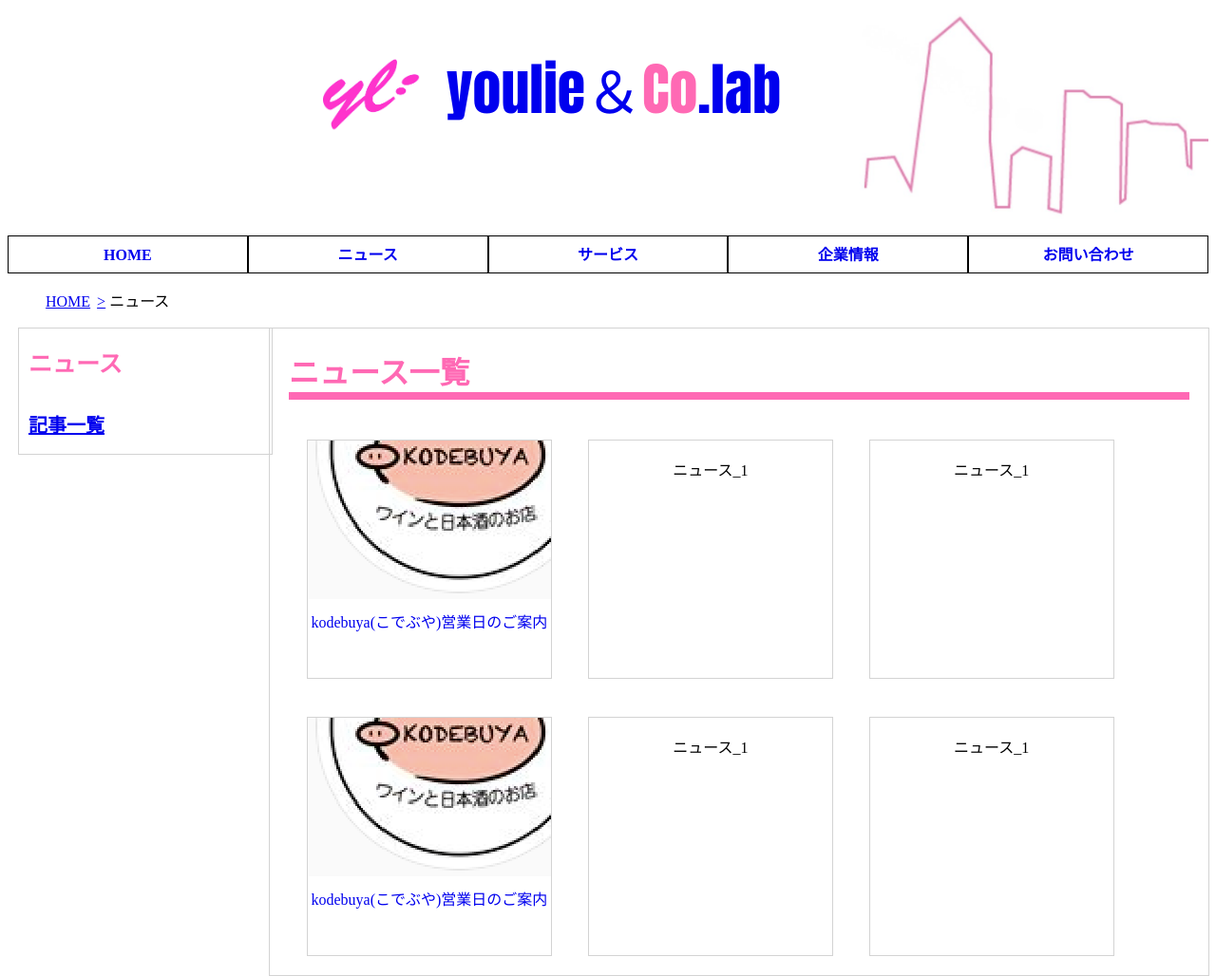
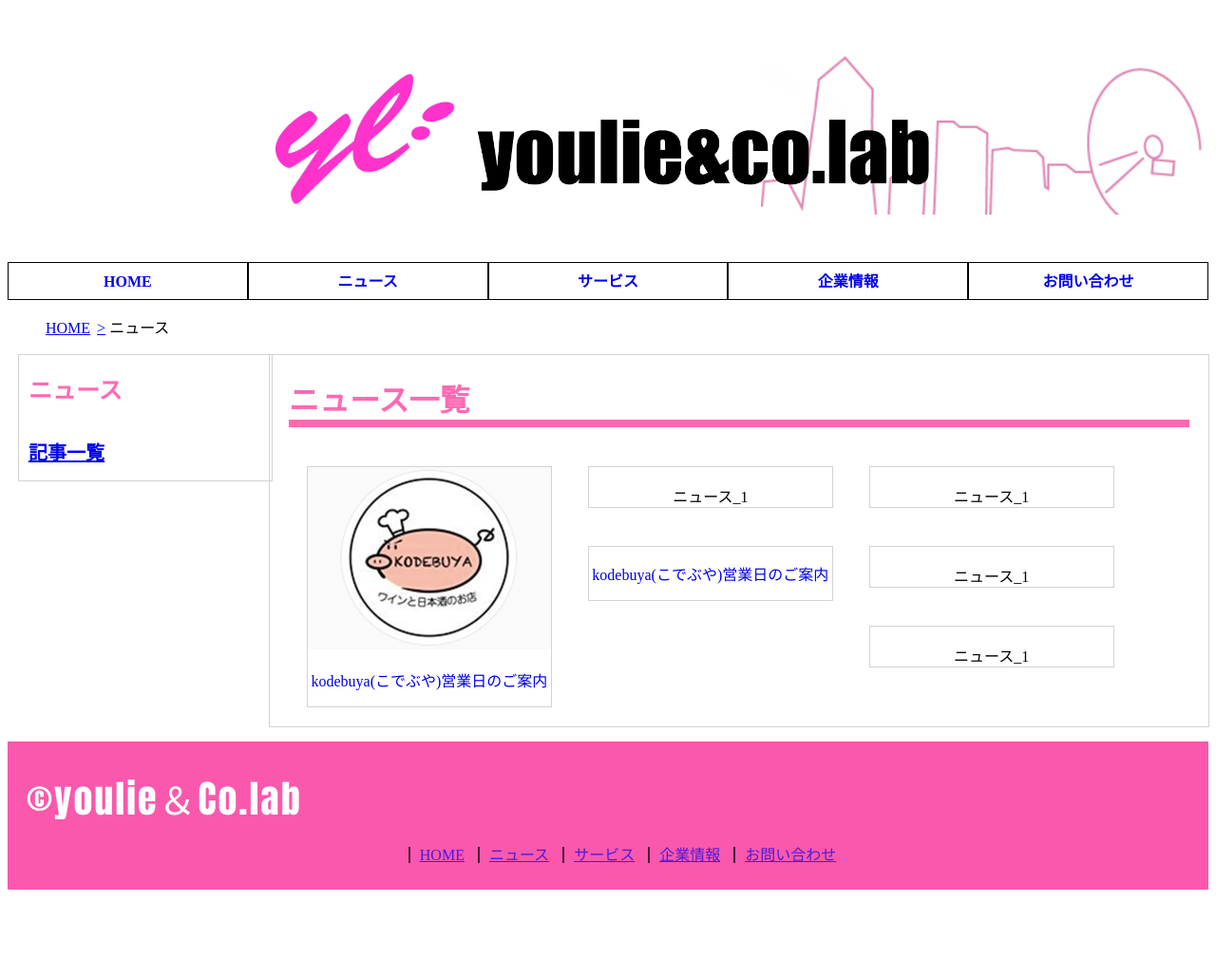
Before and after one commit to youlielab/official, a plain HTML site: page news.html in a window 1280 px wide. Shown: the top 1028 px of the page at 95% size. After the commit the page ends 947 px from the top, so only its background shows below. Drawn offline with Linux system fonts and the light colour scheme.

Commit message:
20200711fix

```diff
--- a/news.html
+++ b/news.html
@@ -2,17 +2,20 @@
 <html>
 <head>
  <meta charset="utf-8">
+  <!--レスポンシブ用-->
+ <meta name="viewport" content="width=device-width, initial-scale=1.0">
+
  <title>youlieタイトル</title>
  <link rel="stylesheet" href="stylesheet_news.css">
-<link rel="stylesheet" href="//maxcdn.bootstrapcdn.com/font-awesome/4.3.0/css/font-awesome.min.css">
+ <!--レスポンシブ用-->
+ <link rel="stylesheet" href="responsive_stylesheet.css">
+
 </head>
 
 <body>
 		<div class="header">
-			<div class="yokonarabi">
-				<a href="index.html"><img src="images/ロゴ（色調整済）.jpg" class="youlie-logo"　alt="ロゴ"></a>
-				<a href="index.html"><div class="header-logo">youlie＆<span>Co</span>.lab</div></a>
-			</div>
+			<a href="index.html"><img src="images/ロゴ（色調整済）.jpg" class="youlie-logo"　alt="ロゴ"></a>
+			<a href="index.html"><img src="images/youlie&co.lab.png" class="header-logo"></a>
 		</div>
 
 		<div class="header-list">
@@ -52,7 +55,10 @@
 
         <div class="gallery">
              <ul>
-             <a href="news_kodebuya.html"><li class="li_1"><p>kodebuya(こでぶや)営業日のご案内</p></li></a>
+             	<a href="news_kodebuya.html"><li class="li_1">
+             		<img src="images/kodebuya_icon_small.jpg">
+             		<p>kodebuya(こでぶや)営業日のご案内</p>
+             	</li></a>
              </ul>
 
              <ul>
@@ -64,7 +70,7 @@
              </ul>
 
              <ul>
-             <a href="news_kodebuya.html"><li class="li_1"><p>kodebuya(こでぶや)営業日のご案内</p></li></a>
+             <a href="news_kodebuya.html"><li class="li_4"><p>kodebuya(こでぶや)営業日のご案内</p></li></a>
              </ul>
 
              <ul>
--- a/responsive_stylesheet.css
+++ b/responsive_stylesheet.css
@@ -126,7 +126,7 @@
 
 
 /*以下サービスページ用css*/
-    .services {
+    .services,.services2 {
         flex-direction:column;
     }
 
@@ -134,11 +134,27 @@
     }
 /*ここまで*/
 
-}
 
 
-/*ここまで*/
+/*以下newsページ用css*/
 
+    .company_list {
+        display:none;
+        /*企業情報ページとここは共有*/
+    }
+
+    .company_threebox {
+        width:100%;
+    }
+
+    .gallery {
+        flex-direction:column;
+    }
+
+    .gallery ul li{
+    width:auto;
+    float:none;
+    }
 
 
 
--- a/stylesheet_company.css
+++ b/stylesheet_company.css
@@ -3,28 +3,24 @@
 }
 
 .header{
-	background-color:;
-	overflow:hidden;
-	height:230px;
-	border:0px solid blue;
+	height:auto;
+	width:100%;
+	border:1px solid blu;
 	background-image:url(images/machinami.jpg);
-	padding-left:100px;
 	background-size:cover;
+	text-align:center;
+	margin:4% 0;
 }
 
-.yokonarabi{
-	height:100px;
-	width:510px;
-	margin:30px auto;
-	padding:10px 200px 10px 10px;
-	background:rgba();
+body{
+	font-family: Hiragino Kaku Gothic ProN;
 }
 
+
 .youlie-logo{
-	width:20%;
-	float:left;
+	width:15%;
+	margin-left:;
 	cursor:pointer;
-	opacity:;
 }
 
 .youlie-logo:hover{
@@ -40,11 +36,12 @@
 }
 
 .header-logo{
-	font-family:"impact";
-	font-size:60px;
-	text-align:center;
-	width:80%;
-	float:right;
+	width:40%;
+	margin-top:3%;
+}
+
+.clear{
+	clear:left;
 }
 
 span{
--- a/stylesheet_news.css
+++ b/stylesheet_news.css
@@ -3,28 +3,24 @@
 }
 
 .header{
-	background-color:;
-	overflow:hidden;
-	height:230px;
-	border:0px solid blue;
+	height:auto;
+	width:100%;
+	border:1px solid blu;
 	background-image:url(images/machinami.jpg);
-	padding-left:100px;
 	background-size:cover;
+	text-align:center;
+	margin:4% 0;
 }
 
-.yokonarabi{
-	height:100px;
-	width:510px;
-	margin:30px auto;
-	padding:10px 200px 10px 10px;
-	background:rgba();
+body{
+	font-family: Hiragino Kaku Gothic ProN;
 }
 
+
 .youlie-logo{
-	width:20%;
-	float:left;
+	width:15%;
+	margin-left:;
 	cursor:pointer;
-	opacity:;
 }
 
 .youlie-logo:hover{
@@ -40,11 +36,12 @@
 }
 
 .header-logo{
-	font-family:"impact";
-	font-size:60px;
-	text-align:center;
-	width:80%;
-	float:right;
+	width:40%;
+	margin-top:3%;
+}
+
+.clear{
+	clear:left;
 }
 
 span{
@@ -75,8 +72,6 @@ span{
 	width:20%;
 	height:40px;
 	line-height:40px;
-
-
 	transition:all 0.7s;
 	font-weight:bold;
 }
@@ -100,7 +95,7 @@ span{
 	border:1px solid white;
 	display: inline-block;
 	width:100%;
-	height:700px;
+	/*height:700px;*/
 	margin:0 auto;
 }
 
@@ -159,7 +154,6 @@ span{
 .gallery ul li{
 	list-style:none;
 	width:27%;
-	height:250px;
 	margin:20px 2%;
 	padding:0 0%;
 	border:1px solid lightgray;
@@ -167,22 +161,13 @@ span{
 	text-align:center;
 }
 
+.gallery img{
+	width:100%;
+}
+
 .gallery ul li:hover{
 	opacity:0.5;
 }
-
-.li_1{
-	background-image:url(images/kodebuya_icon2.png);
-	background-size:cover;
-	position:relative;
-}
-
-.li_1 p{
-	position:absolute;
-	top:65%;
-	width:100%;
-}
-
 
 
 
@@ -224,29 +209,7 @@ span{
 	left:3px;
 }
 
-/*
-.instagram {
-	background-color:#CF2E92;
-}
 
-.insta_gazo{
-	width:20%;
-
-}
-
-.facebook {
-	background-color:#3b5998;
-}
-
-.facebook_gazo{
-	width:20%;
-}
-
-.twitter {
-	background-color:#55acee;
-}
-
-*/
 
 .footer_list ol {
 	text-align:center;
--- a/stylesheet_service.css
+++ b/stylesheet_service.css
@@ -295,7 +295,7 @@ widthを使わないで画像サイズを揃えるには、画像のサイズを
 	font-size:20px;
 }
 
-.foruser {
+.foruser,.forcompany {
 	font-size:20px;
 }
 
@@ -325,7 +325,6 @@ widthを使わないで画像サイズを揃えるには、画像のサイズを
 
 .services2 li {
 	flex:auto;
-	width:20%;
 	border:1px solid lightgray;
 	margin:2%;
 	/*background-color:black;*/
```
Also changed, not shown: company.html (+10 -7 lines), index.html (+1 -1 lines), service.html (+4 -4 lines), images/shelf.jpg (renamed from images/thumb_IMG_0198_1024.jpg), images/yl_logo.jpg (added), images/youlie&co.lab.png (added), 2 other files.
